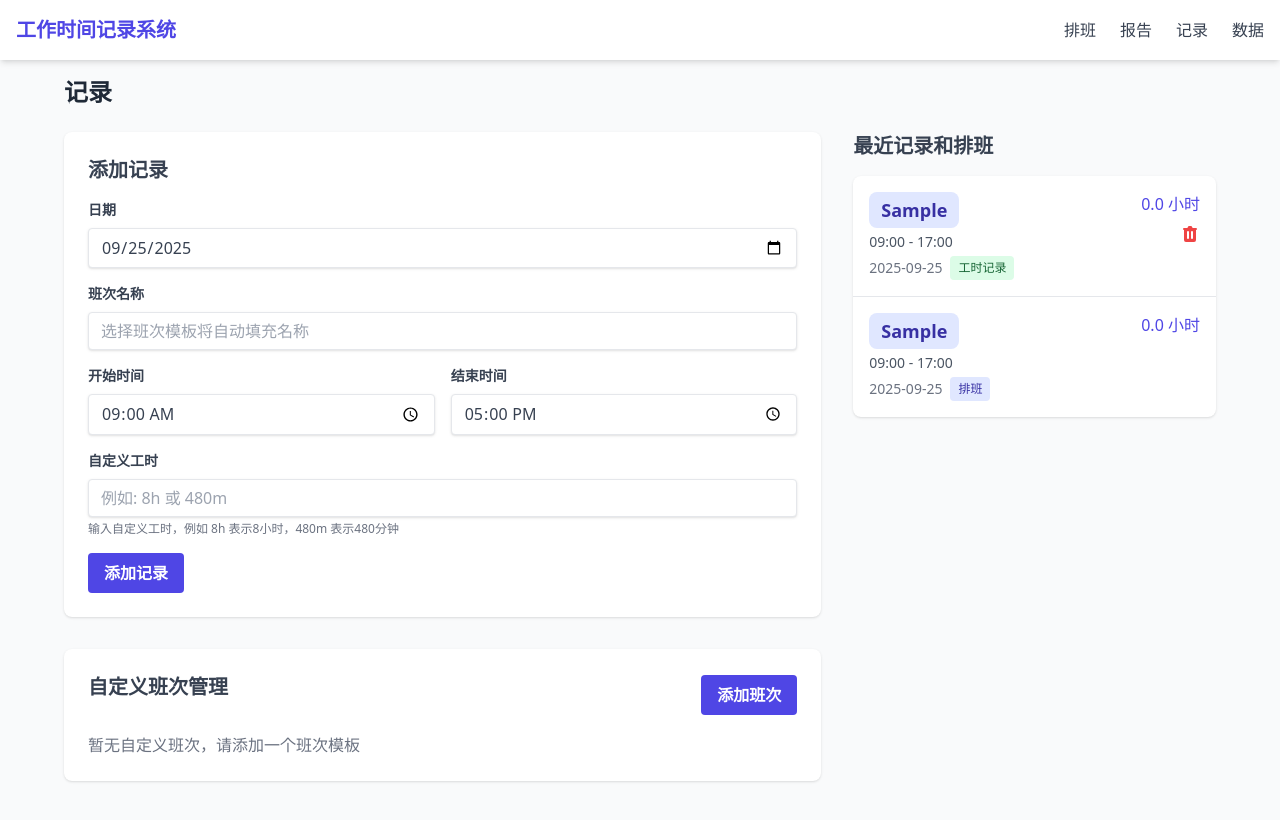
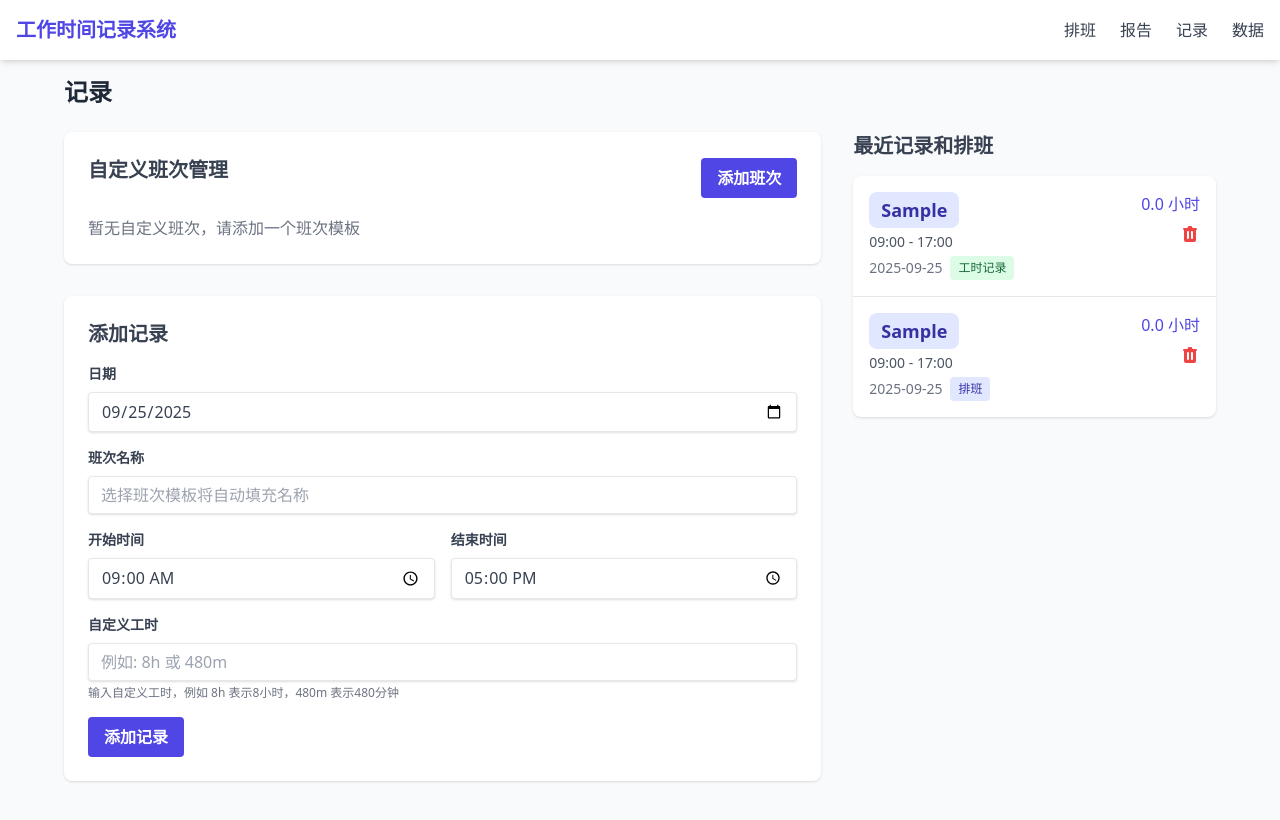
Before and after one commit to JiuWang95/workcum, a React (Vite) app: page / in a window 1280 px wide. Both pictures are taken after typing "Sample", "Sample" into the empty fields and a click on the button "添加记录". Built offline with nearby package versions, Linux system fonts and the light colour scheme.

Commit message:
feat(界面): 改进日程和时间条目的视觉展示和删除逻辑
为日程条目添加彩色圆点标识以增强视觉区分
重构删除逻辑以支持区分日程和时间条目
调整TimeEntryForm和CustomShiftManager的显示顺序

```diff
--- a/src/components/MonthlyScheduleCalendar.jsx
+++ b/src/components/MonthlyScheduleCalendar.jsx
@@ -204,7 +204,10 @@ const MonthlyScheduleCalendar = ({ currentDate, onDateChange }) => {
                       handleEdit(schedule);
                     }}
                   >
-                    <div className="font-bold truncate">{schedule.title}</div>
+                    <div className="flex items-center">
+                      <span className="inline-block w-2 h-2 rounded-full bg-indigo-500 mr-1"></span>
+                      <span className="font-bold truncate">{schedule.title}</span>
+                    </div>
                     <div className="text-indigo-600 text-xs">
                       {formatTime(schedule.startTime)} - {formatTime(schedule.endTime)}
                     </div>
--- a/src/components/ScheduleCalendar.jsx
+++ b/src/components/ScheduleCalendar.jsx
@@ -159,7 +159,14 @@ const ScheduleCalendar = ({ currentDate }) => {
                         : 'bg-green-100 text-green-800'
                     }`}
                   >
-                    <div className="font-bold">{item.title}</div>
+                    <div className="flex items-center">
+                      <span className={`inline-block w-3 h-3 rounded-full mr-2 ${
+                        item.itemType === 'schedule'
+                          ? 'bg-indigo-500'
+                          : 'bg-green-500'
+                      }`}></span>
+                      <span className="font-bold">{item.title}</span>
+                    </div>
                     <div className={
                       item.itemType === 'schedule'
                         ? 'text-indigo-600'
--- a/src/components/TimeEntryForm.jsx
+++ b/src/components/TimeEntryForm.jsx
@@ -88,7 +88,6 @@ const TimeEntryForm = ({ onAddEntry }) => {
       if (shift) {
         setStartTime(shift.startTime);
         setEndTime(shift.endTime);
-        setNotes(shift.name);
         setCustomDuration(shift.customDuration || '');
       }
     } else {
--- a/src/components/WeeklyScheduleCalendar.jsx
+++ b/src/components/WeeklyScheduleCalendar.jsx
@@ -202,7 +202,10 @@ const WeeklyScheduleCalendar = ({ currentDate, onDateChange }) => {
                         handleEdit(schedule);
                       }}
                     >
-                      <div className="font-bold">{schedule.title}</div>
+                      <div className="flex items-center">
+                        <span className="inline-block w-3 h-3 rounded-full bg-indigo-500 mr-2"></span>
+                        <span className="font-bold">{schedule.title}</span>
+                      </div>
                       <div className="text-indigo-600 text-sm mt-1">
                         {formatTime(schedule.startTime)} - {formatTime(schedule.endTime)}
                         {schedule.selectedShift && shifts.find(s => s.id === schedule.selectedShift)?.customDuration && (
--- a/src/pages/TimeEntryPage.jsx
+++ b/src/pages/TimeEntryPage.jsx
@@ -40,9 +40,17 @@ const TimeEntryPage = () => {
     localStorage.setItem('schedules', JSON.stringify(newSchedules));
   };
 
-  const handleDeleteEntry = (id) => {
+  const handleDeleteEntry = (id, type) => {
+    if (type === 'schedule') {
+      // 删除排班记录
+      if (window.confirm(t('schedule.delete_confirm'))) {
+        const newSchedules = schedules.filter(schedule => schedule.id !== id);
+        setSchedules(newSchedules);
+        localStorage.setItem('schedules', JSON.stringify(newSchedules));
+      }
+    } else {
+      // 删除时间记录
       if (window.confirm(t('time_entry.delete_confirm'))) {
-      // 删除时间记录
         const newEntries = entries.filter(entry => entry.id !== id);
         setEntries(newEntries);
         localStorage.setItem('timeEntries', JSON.stringify(newEntries));
@@ -51,6 +59,7 @@ const TimeEntryPage = () => {
         const newSchedules = schedules.filter(schedule => schedule.id !== `entry-${id}`);
         setSchedules(newSchedules);
         localStorage.setItem('schedules', JSON.stringify(newSchedules));
+      }
     }
   };
 
@@ -108,10 +117,10 @@ const TimeEntryPage = () => {
         <div className="lg:col-span-2">
           <div className="space-y-8">
             <div>
-              <TimeEntryForm onAddEntry={handleAddEntry} />
+              <CustomShiftManager />
             </div>
             <div>
-              <CustomShiftManager />
+              <TimeEntryForm onAddEntry={handleAddEntry} />
             </div>
           </div>
         </div>
@@ -153,9 +162,11 @@ const TimeEntryPage = () => {
 
                       <div className="flex flex-col items-end space-y-2">
                         <span className="text-indigo-600">{record.displayDuration} {t('time_entry.duration')}</span>
-                        {record.type === 'entry' && (
                         <button
-                            onClick={() => handleDeleteEntry(record.id)}
+                          onClick={(e) => {
+                            e.stopPropagation();
+                            handleDeleteEntry(record.id, record.type);
+                          }}
                           className="text-red-500 hover:text-red-700"
                           title={t('time_entry.delete')}
                         >
@@ -163,7 +174,6 @@ const TimeEntryPage = () => {
                             <path fillRule="evenodd" d="M9 2a1 1 0 00-.894.553L7.382 4H4a1 1 0 000 2v10a2 2 0 002 2h8a2 2 0 002-2V6a1 1 0 100-2h-3.382l-.724-1.447A1 1 0 0011 2H9zM7 8a1 1 0 012 0v6a1 1 0 11-2 0V8zm5-1a1 1 0 00-1 1v6a1 1 0 102 0V8a1 1 0 00-1-1z" clipRule="evenodd" />
                           </svg>
                         </button>
-                        )}
                       </div>
                     </div>
                   </li>
```
Lines whose indentation alone changed are shown as unchanged.
